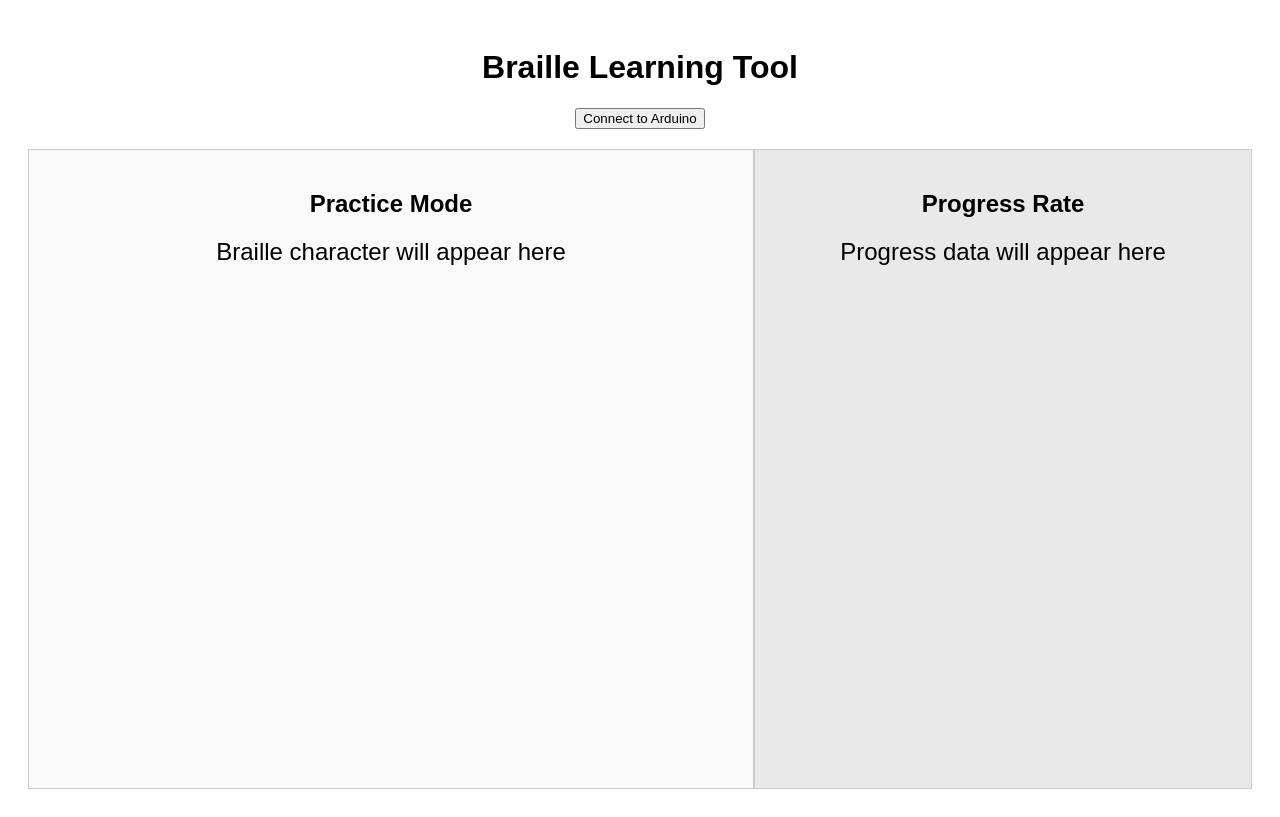
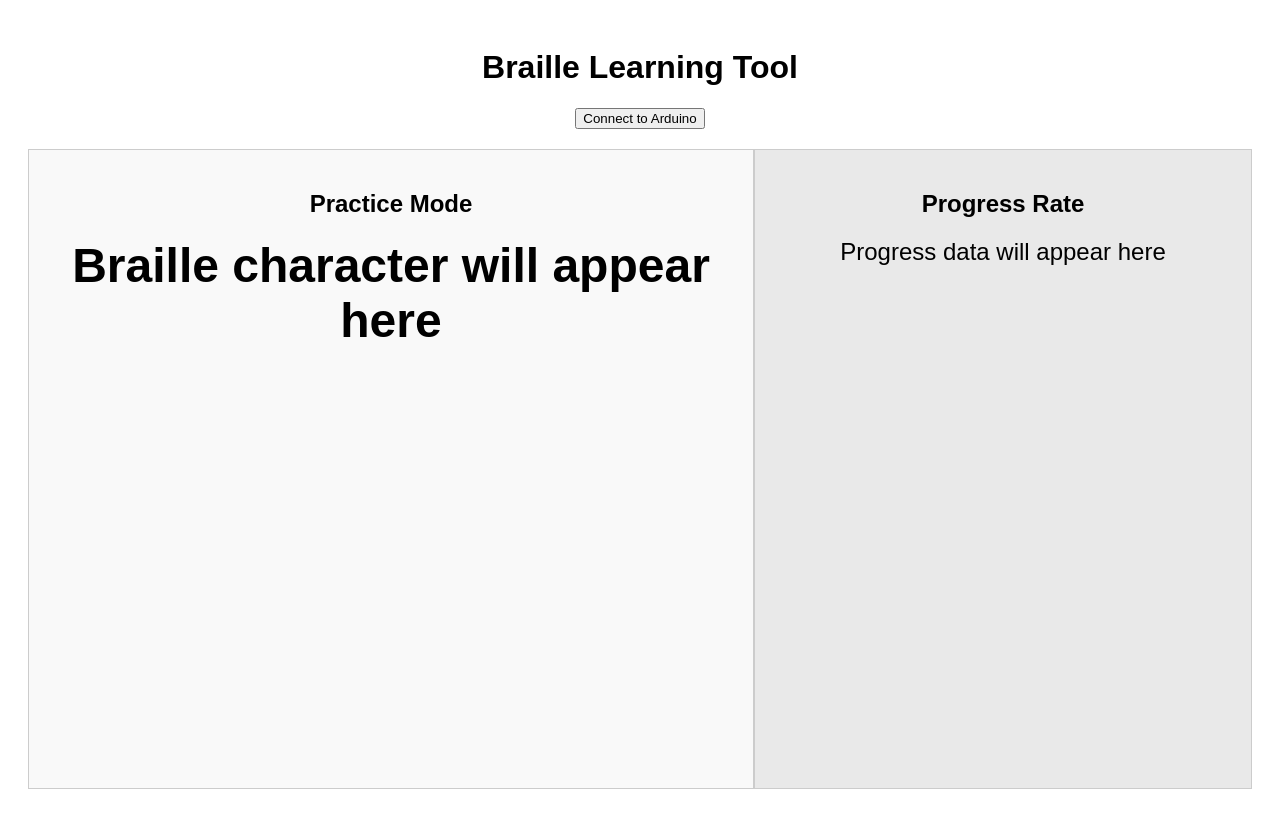
Before and after one commit to aditxa/Wayv, a plain HTML site: page index.html in a window 1280 px wide. Drawn offline with Linux system fonts and the light colour scheme.

Commit message:
Update styles.css

```diff
--- a/styles.css
+++ b/styles.css
@@ -26,7 +26,13 @@ body {
     background-color: #e9e9e9;
 }
 
-  #brailleOutput, #progressOutput {
+#brailleOutput, #userInputsOutput {
+    font-size: 48px; /* Bigger font size */
+    font-weight: bold; /* Bold font */
+    margin-top: 20px;
+}
+
+#progressOutput {
     font-size: 24px;
     margin-top: 20px;
 }
```
Lines whose indentation alone changed are shown as unchanged.
